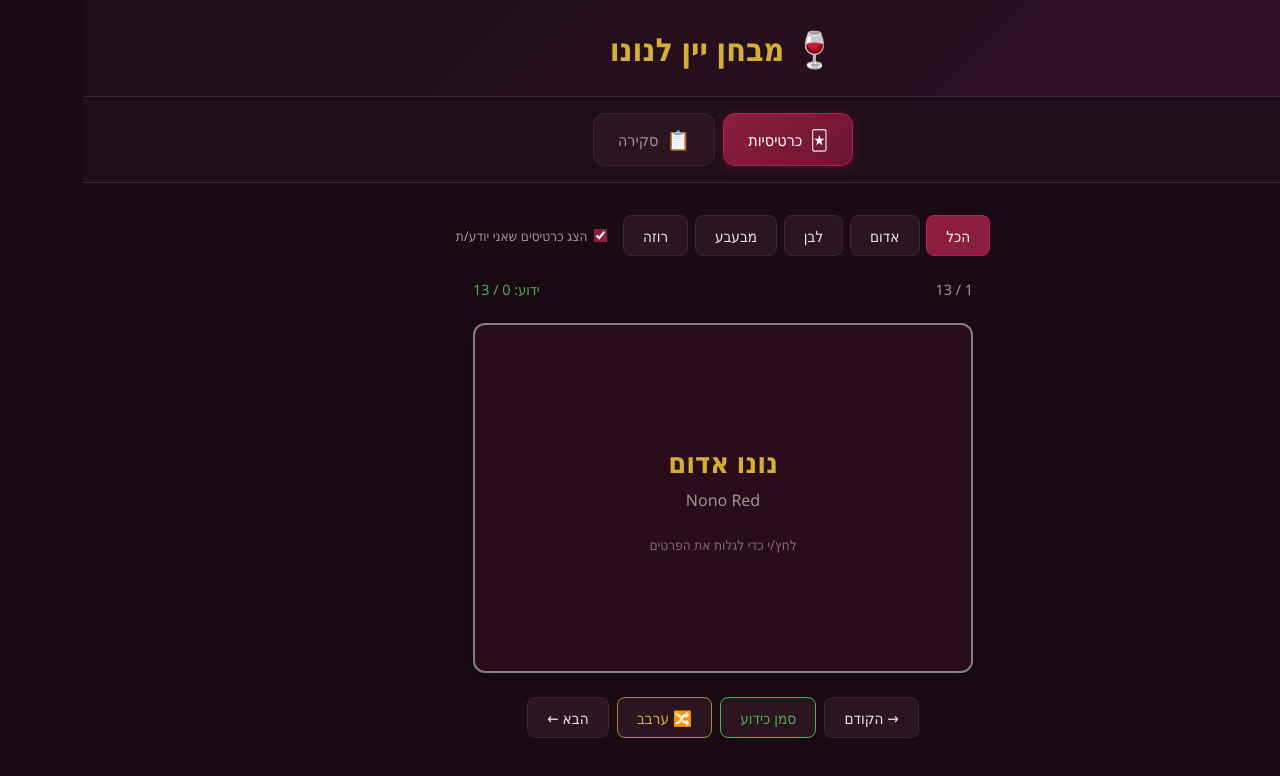
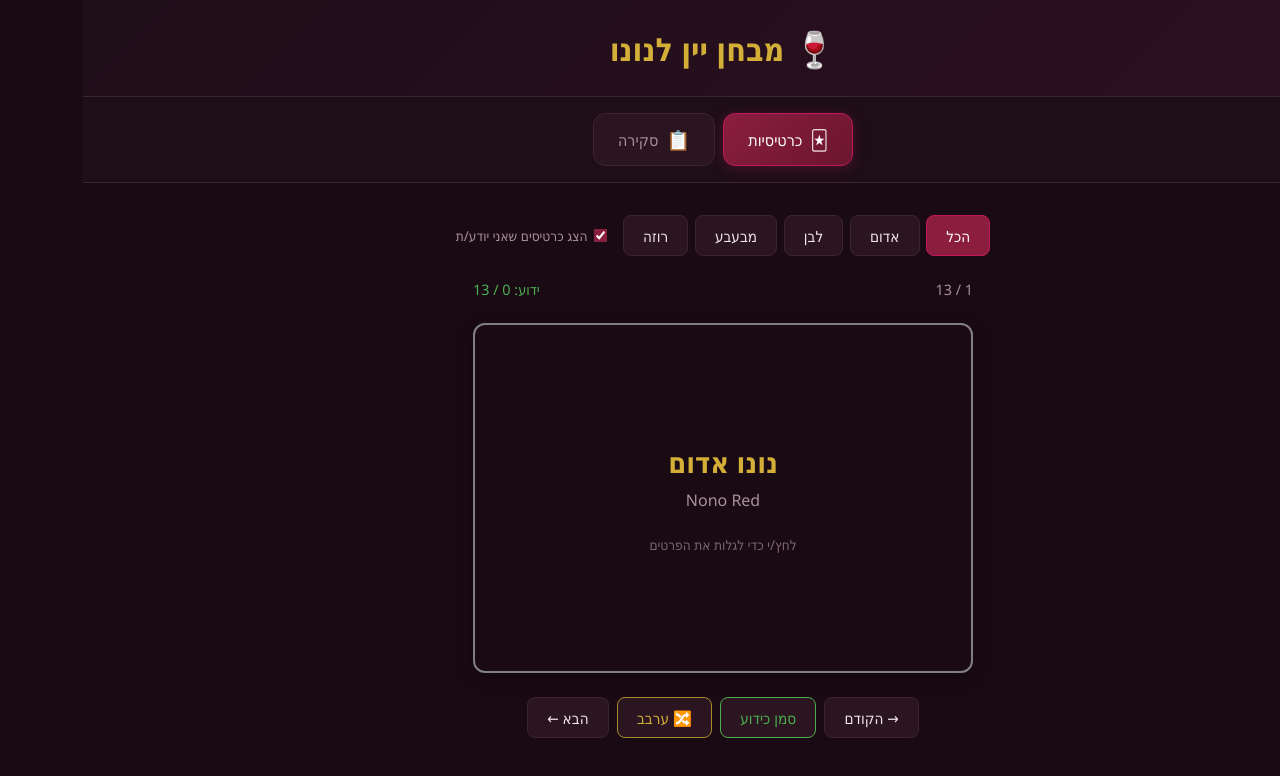
Before and after one commit to HelloIAmBanana/WineWebsite, a React (Vite) app: page / in a window 1280 px wide. Shown: the top 776 px of the page. Built offline with nearby package versions, Linux system fonts and the light colour scheme.

Commit message:
Update FlashCards.jsx

```diff
--- a/src/components/FlashCards.jsx
+++ b/src/components/FlashCards.jsx
@@ -132,7 +132,7 @@ export default function FlashCards() {
           <div
             className="fc-face fc-front"
             style={{
-              background: colors.bg,
+              // background: colors.bg,
               // borderColor: colors.border,
               borderColor: "gray",
             }}
```
